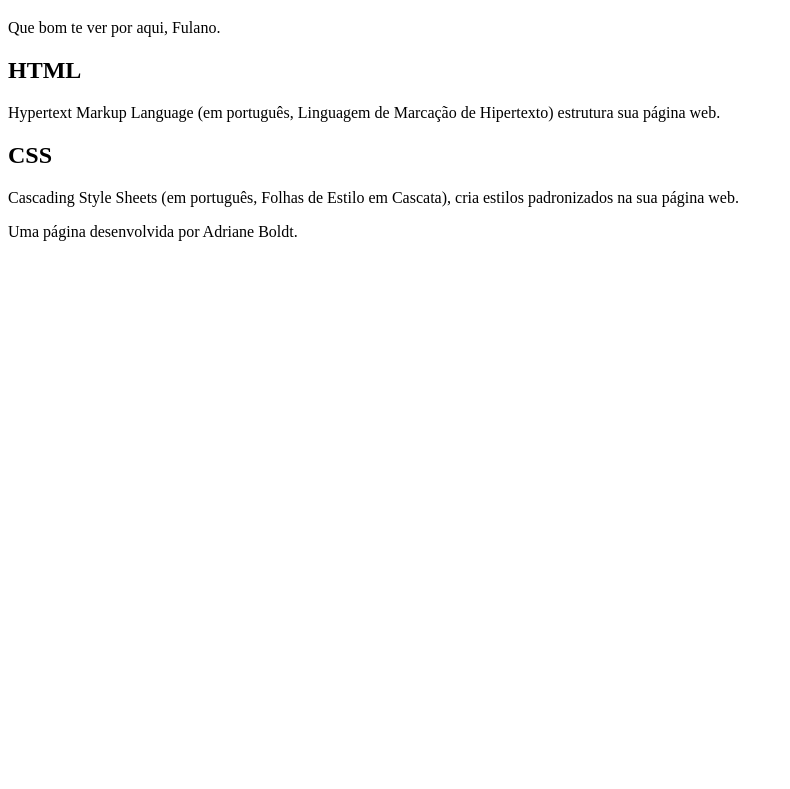
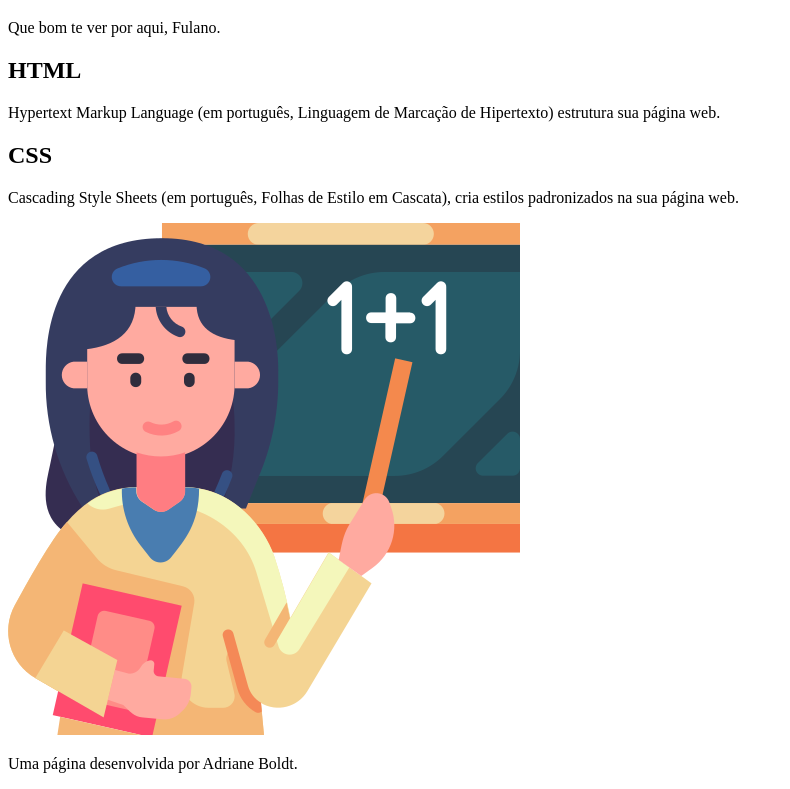
Before and after one commit to DriBoldt/Hello-World, a plain HTML site: page index.html in a window 1280 px wide. Shown: the part 61-850 px from the top of the page, without its empty margins (0-790 px from the left). Before the commit the page ends 800 px from the top, so only its background shows below. Drawn offline with Linux system fonts and the light colour scheme.

Commit message:
Finalizando a pasta HTML

```diff
--- a/index.html
+++ b/index.html
@@ -18,7 +18,7 @@
 
     <h2>CSS</h2>
     <p>Cascading Style Sheets (em português, Folhas de Estilo em Cascata), cria estilos padronizados na sua página web.</p>
-
+    <img src="imagem/imagem destaque.png" alt="Imagem colorida, contendo uma professora segurando um livro e ao fundo um quadro de giz escrito 1+1, dando a entender qual matéria a mesma leciona">
 </section>
 
 <footer>
```
Also changed, not shown: imagem/imagem destaque.png (added).
